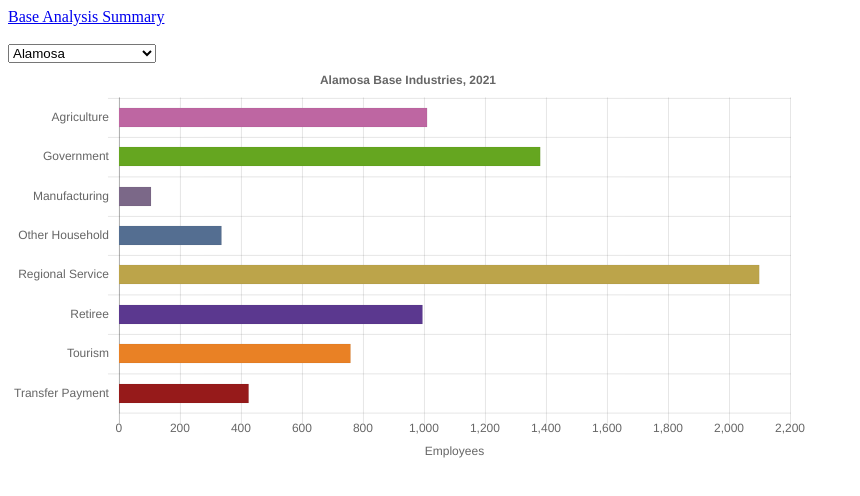
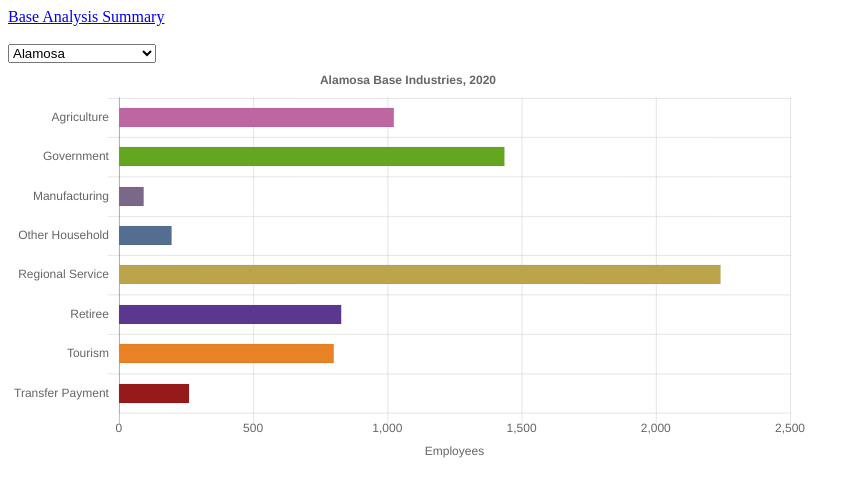
Before and after one commit to ColoradoDemography/RegionsMap, a website: page index.html in a window 1280 px wide. Shown: the whole page, without its empty margins (0-860 px from the left). Drawn offline with nearby package versions, Linux system fonts and the light colour scheme.

Commit message:
back to 2020

```diff
--- a/index.html
+++ b/index.html
@@ -17,7 +17,7 @@
 
 <body>
 	<div id="summary">
-    	<a href="https://storage.googleapis.com/co-publicdata/Base_Analysis_Emp.csv">Base Analysis Summary</a>
+    	<a href="https://storage.googleapis.com/co-publicdata/base-analysis-county.csv">Base Analysis Summary</a>
     </div>
 	<div class="ui-widget">
 	  <br />
--- a/js/app2.js
+++ b/js/app2.js
@@ -3,7 +3,7 @@ var selectElem = document.getElementById('sel');
 //change these to reflect Alamosa
 var startlabels = ['Agriculture', 'Government', 'Manufacturing', 'Other Household', 'Regional Service', 'Retiree', 'Tourism', 'Transfer Payment'];
 var startcolors = ["#be66a2", "#65a620", "#7b6888", "#546e91", "#bca44a", "#5b388f", "#e98125", "#961a1a"];
-var startdata = [1011,1382,106,337,2100,996,760,426]; //Load Alamosa County manually for now
+var startdata = [1025,1437,93,197,2242,829,801,262]; //Load Alamosa County manually for now
 
 selectElem.addEventListener('change', function() {
   horizontalBarChartData.datasets.forEach(function(dataset) {
@@ -338,7 +338,7 @@ window.onload = function() {
 			},
 			title: {
 				display: true,
-				text: 'Alamosa Base Industries, 2021'
+				text: 'Alamosa Base Industries, 2020'
 			}
 		}
 	});
```
